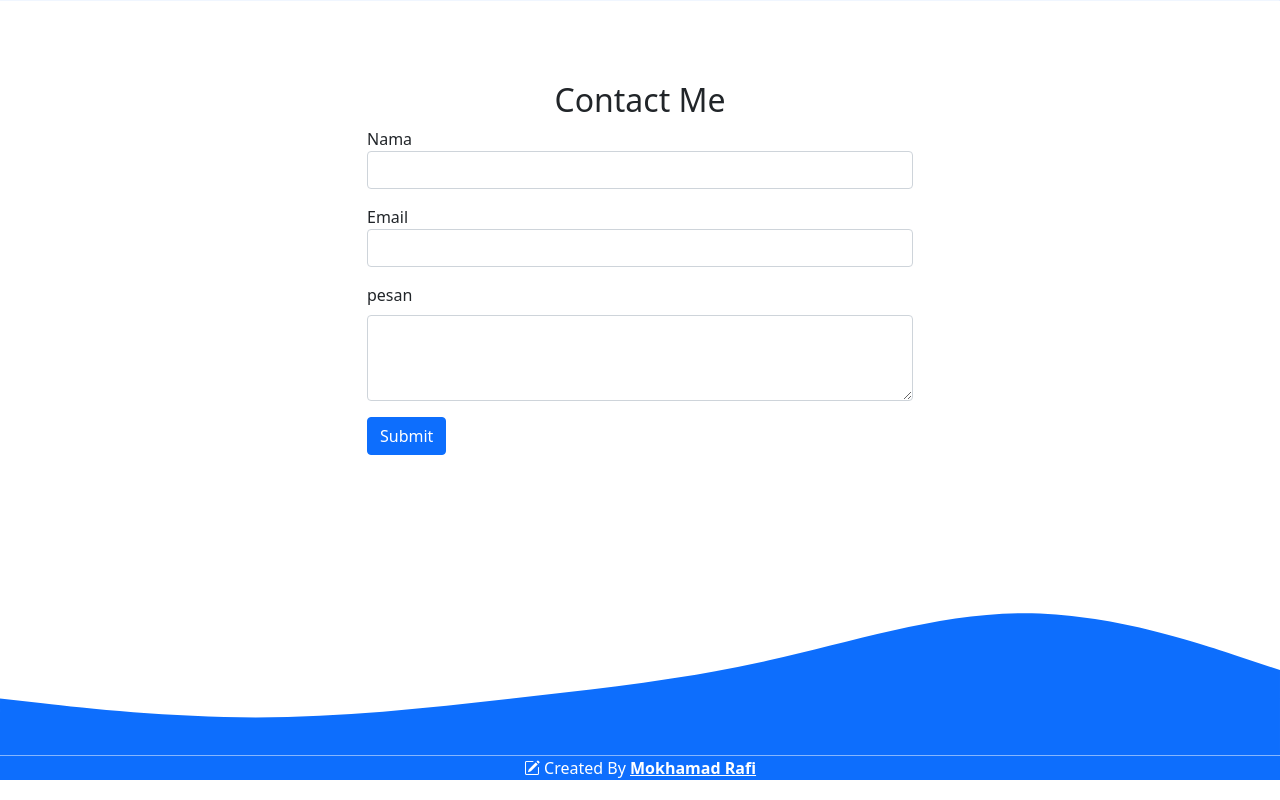
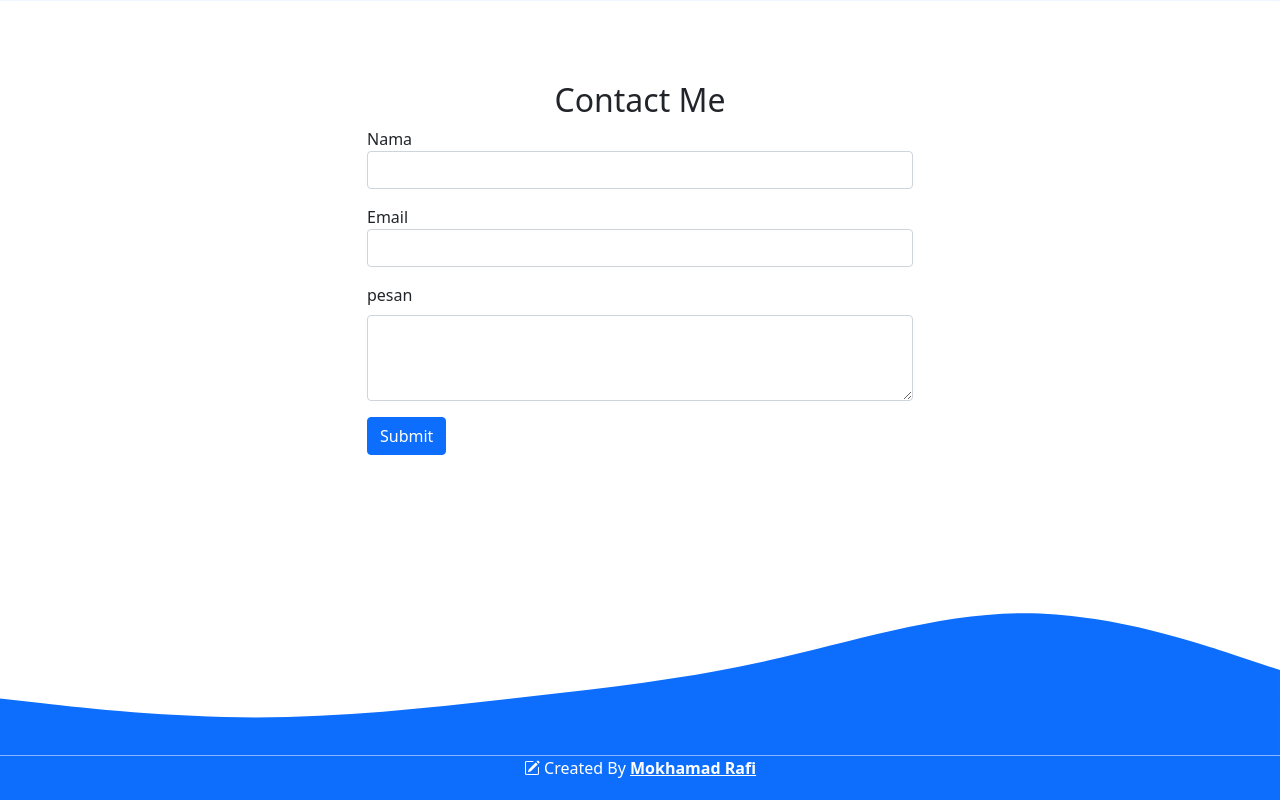
Before and after one commit to ifarx90/my-portofolio, a website: page index.html in a window 1280 px wide. Shown: the part 2124-2924 px from the top of the page. Drawn offline with nearby package versions, Linux system fonts and the light colour scheme.

Commit message:
fix section blue

```diff
--- a/index.html
+++ b/index.html
@@ -170,7 +170,7 @@
     </section>
     <!-- contact end -->
     <!-- footer -->
-    <footer class="bg-primary text-white text-center">
+    <footer class="bg-primary text-white text-center pb-1">
       <p><i class="bi bi-pencil-square"></i> Created By <a href="https://www.instagram.com/im_virboy/" class="text-white fw-bold">Mokhamad Rafi</a></p>
     </footer>
     <!-- footer end -->
--- a/style.css
+++ b/style.css
@@ -1,7 +1,7 @@
 
 .jumbotron {
     padding-top: 6rem;
-    margin-bottom: 0;
+
     background-color: #e2edff;
 }
 #experience{
```
